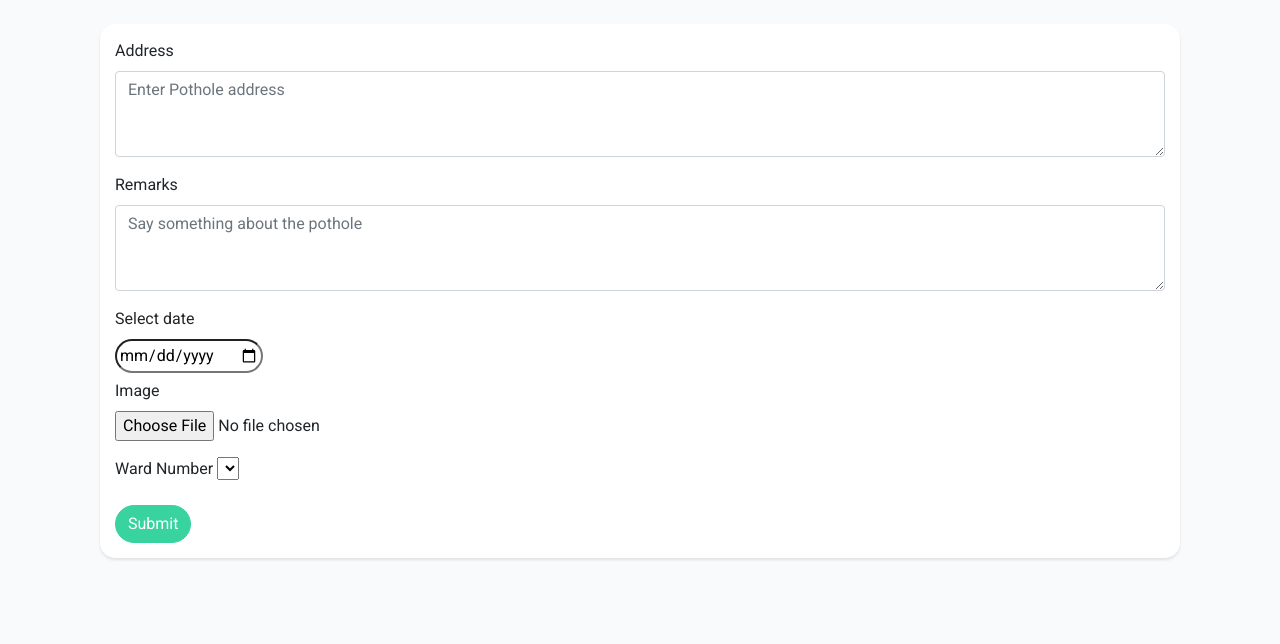
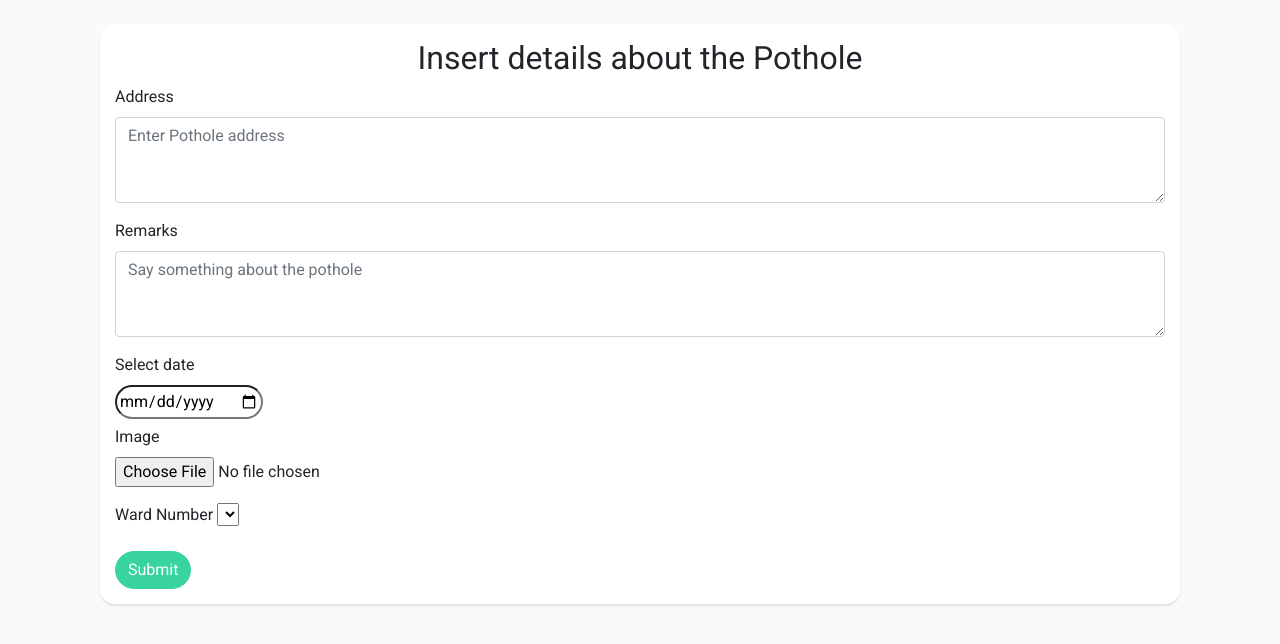
Before and after one commit to bjhari2/pothole, a Django app: page /insert_pothole in a window 1280 px wide. Shown: the part 56-700 px from the top of the page. Run offline with Django 3.2, Linux system fonts and the light colour scheme; the visitor is signed in with stand-in values (Sample User, id 1); data that the repository does not hold is empty; some libraries are stand-ins or nearby versions.

Commit message:
Made some changes

```diff
--- a/templates/cont_mark_done.html
+++ b/templates/cont_mark_done.html
@@ -68,7 +68,7 @@
                     <div class="col-md-12">
                         <div class="form-block text-center" style="padding: 15px 0 0 0; border-radius: 15px;">
                             <p style="text-align: left; font-size: larger; color: black; margin-left: 15px;">
-                                Potholes in your ward:
+                                Potholes assigned to you:
                             </p>
                             <table class="table table-dark table-striped" style="border-radius: 0 0 15px 15px;">
                                 <thead>
--- a/templates/contractor.html
+++ b/templates/contractor.html
@@ -58,7 +58,7 @@
           <div class="col-md-12">
             <div class="form-block text-center" style="padding: 15px 0 0 0; border-radius: 15px;">
               <p style="text-align: left; font-size: larger; color: black; margin-left: 15px;">
-                Potholes assigned to you(Pending):
+                Potholes assigned to you (Pending):
               </p>
               <table class="table table-dark table-striped" style="border-radius: 0 0 15px 15px;">
                 <thead>
@@ -120,7 +120,7 @@
           <div class="col-md-12">
             <div class="form-block text-center" style="padding: 15px 0 0 0; border-radius: 15px;">
               <p style="text-align: left; font-size: larger; color: black; margin-left: 15px;">
-                Potholes assigned to you(Done):
+                Potholes assigned to you (Done):
               </p>
               <table class="table table-dark table-striped" style="border-radius: 0 0 15px 15px;">
                 <thead>
--- a/templates/ins_updt_pothole.html
+++ b/templates/ins_updt_pothole.html
@@ -44,6 +44,8 @@
                             <div class="col-md-12">
                                 <div class="form-block" style="padding: 15px; border-radius: 15px;">
                                     <div class="form-group">
+                                        <h1 style="font-size: xx-large; text-align: center;">Update details of the
+                                            Pothole</h1>
                                         <label for="address">Address</label>
                                         <textarea class="form-control" id="address" name="address"
                                             rows="3">{{ edit.address }}</textarea>
@@ -91,6 +93,8 @@
                             <div class="col-md-12">
                                 <div class="form-block" style="padding: 15px; border-radius: 15px;">
                                     <div class="form-group">
+                                        <h1 style="font-size: xx-large; text-align: center;">Insert details about the
+                                            Pothole</h1>
                                         <label for="address">Address</label>
                                         <textarea class="form-control" id="address" name="address" rows="3"
                                             placeholder="Enter Pothole address" required></textarea>
```
